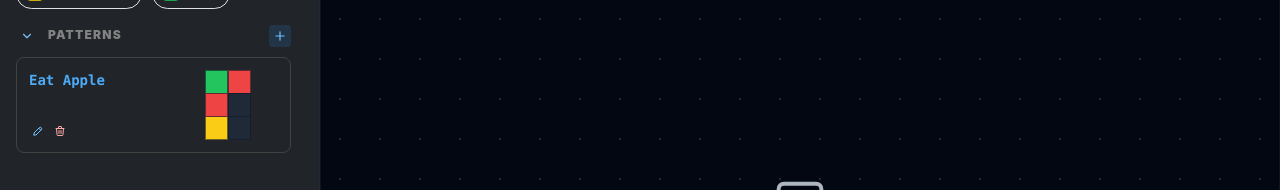
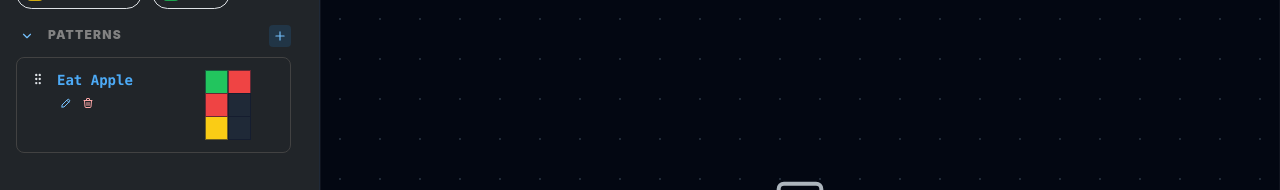
Before and after one commit to Fancyflame/tespat-engine, a React (Vite) app in the folder tespat-web/: page / in a window 1280 px wide. Shown: the part 161-351 px from the top of the page. Built offline with nearby package versions, Linux system fonts and the light colour scheme.

Commit message:
feat: tespat-web现在可以拖拽模式位置了

```diff
--- a/tespat-web/src/components/Sidebar/PatternCard.tsx
+++ b/tespat-web/src/components/Sidebar/PatternCard.tsx
@@ -1,13 +1,6 @@
-import {
-    Card,
-    Group,
-    Text,
-    ActionIcon,
-    Center,
-    Stack,
-    Box,
-} from "@mantine/core";
-import { IconTrash, IconPencil } from "@tabler/icons-react";
+import { Card, Group, Text, ActionIcon, Center, Stack } from "@mantine/core";
+import { IconTrash, IconPencil, IconGripVertical } from "@tabler/icons-react";
+import type { DragEventHandler } from "react";
 import { PatternRule } from "../../ProjectData";
 import { GridDisplay2D } from "../GridDisplay2D/GridDisplay2D";
 
@@ -15,18 +8,30 @@ interface PatternCardProps {
     id: string;
     rule: PatternRule;
     selected?: boolean;
+    dragging?: boolean;
+    dropIndicator?: "before" | "after" | null;
     onSelect?: () => void;
     onRename: (newName: string) => void;
     onDelete: () => void;
+    onDragStart?: DragEventHandler<HTMLButtonElement>;
+    onDragEnd?: DragEventHandler<HTMLButtonElement>;
+    onDragOver?: DragEventHandler<HTMLDivElement>;
+    onDrop?: DragEventHandler<HTMLDivElement>;
 }
 
 export const PatternCard = ({
     id,
     rule,
     selected = false,
+    dragging = false,
+    dropIndicator = null,
     onSelect,
     onRename,
     onDelete,
+    onDragStart,
+    onDragEnd,
+    onDragOver,
+    onDrop,
 }: PatternCardProps) => {
     const handleRenameClick = () => {
         const newName = window.prompt("输入新的规则名称", id);
@@ -49,14 +54,42 @@ export const PatternCard = ({
             radius="md"
             bg={selected ? "blue.9" : "gray.9"}
             onClick={onSelect}
+            onDragOver={onDragOver}
+            onDrop={onDrop}
             style={{
                 cursor: "pointer",
+                opacity: dragging ? 0.55 : 1,
                 borderColor: selected
                     ? "var(--mantine-color-blue-4)"
                     : undefined,
+                borderTopColor:
+                    dropIndicator === "before"
+                        ? "var(--mantine-color-blue-4)"
+                        : undefined,
+                borderBottomColor:
+                    dropIndicator === "after"
+                        ? "var(--mantine-color-blue-4)"
+                        : undefined,
+                borderTopWidth: dropIndicator === "before" ? 2 : undefined,
+                borderBottomWidth: dropIndicator === "after" ? 2 : undefined,
+                transition: "opacity 120ms ease, border-color 120ms ease",
             }}
         >
             <Group justify="space-between" align="stretch" wrap="nowrap">
+                <Group gap="xs" align="flex-start" wrap="nowrap">
+                    <ActionIcon
+                        variant="subtle"
+                        size="xs"
+                        color="gray"
+                        draggable={true}
+                        title="拖拽调整顺序"
+                        onMouseDown={(event) => event.stopPropagation()}
+                        onClick={(event) => event.stopPropagation()}
+                        onDragStart={onDragStart}
+                        onDragEnd={onDragEnd}
+                    >
+                        <IconGripVertical size={14} />
+                    </ActionIcon>
                     <Stack gap={4} justify="space-between">
                         <Text
                             size="sm"
@@ -91,6 +124,7 @@ export const PatternCard = ({
                             </ActionIcon>
                         </Group>
                     </Stack>
+                </Group>
                 <Center w={100} h={70}>
                     <GridDisplay2D width={rule.width} data={rule.pattern} />
                 </Center>
--- a/tespat-web/src/components/Sidebar/PatternRulesSection.tsx
+++ b/tespat-web/src/components/Sidebar/PatternRulesSection.tsx
@@ -1,4 +1,4 @@
-import { useMemo } from "react";
+import { useMemo, useState } from "react";
 import { Stack, ActionIcon } from "@mantine/core";
 import { IconPlus } from "@tabler/icons-react";
 import { PatternRule, useProject } from "../../ProjectData";
@@ -6,13 +6,52 @@ import { useEditor, getSelectedPatternId } from "../../EditorData";
 import { PatternCard } from "./PatternCard";
 import { CollapsibleSection } from "./CollapsibleSection";
 
+type DropIndicator = {
+    targetId: string;
+    position: "before" | "after";
+};
+
+const getOrderedPatternIds = (
+    patternOrder: string[],
+    patterns: Map<string, PatternRule>,
+) => {
+    const orderedIds: string[] = [];
+    const seen = new Set<string>();
+
+    for (const id of patternOrder) {
+        if (!patterns.has(id) || seen.has(id)) continue;
+        seen.add(id);
+        orderedIds.push(id);
+    }
+
+    for (const id of patterns.keys()) {
+        if (seen.has(id)) continue;
+        seen.add(id);
+        orderedIds.push(id);
+    }
+
+    return orderedIds;
+};
+
 export const PatternRulesSection = () => {
     const { project, setProject } = useProject();
     const { editor, setEditor } = useEditor();
+    const [draggingId, setDraggingId] = useState<string | null>(null);
+    const [dropIndicator, setDropIndicator] = useState<DropIndicator | null>(
+        null,
+    );
 
     const rules: Array<[string, PatternRule]> = useMemo(
-        () => Array.from(project.patterns.entries()),
-        [project.patterns],
+        () =>
+            getOrderedPatternIds(project.patternOrder, project.patterns)
+                .map((id) => {
+                    const rule = project.patterns.get(id);
+                    return rule ? ([id, rule] as const) : null;
+                })
+                .filter(
+                    (entry): entry is [string, PatternRule] => entry !== null,
+                ),
+        [project.patternOrder, project.patterns],
     );
 
     const handleRenameRule = (id: string, newName: string) => {
@@ -25,7 +64,12 @@ export const PatternRulesSection = () => {
             if (patterns.has(trimmed) && trimmed !== id) return prev;
             patterns.delete(id);
             patterns.set(trimmed, { ...rule });
-            return { ...prev, patterns };
+            const patternOrder = prev.patternOrder.includes(id)
+                ? prev.patternOrder.map((patternId) =>
+                      patternId === id ? trimmed : patternId,
+                  )
+                : [...prev.patternOrder, trimmed];
+            return { ...prev, patterns, patternOrder };
         });
         setEditor((prev) => {
             if (getSelectedPatternId(prev.displayMode) !== id) return prev;
@@ -41,7 +85,10 @@ export const PatternRulesSection = () => {
             const patterns = new Map(prev.patterns);
             if (!patterns.has(id)) return prev;
             patterns.delete(id);
-            return { ...prev, patterns };
+            const patternOrder = prev.patternOrder.filter(
+                (patternId) => patternId !== id,
+            );
+            return { ...prev, patterns, patternOrder };
         });
         setEditor((prev) => {
             if (getSelectedPatternId(prev.displayMode) !== id) return prev;
@@ -86,7 +133,11 @@ export const PatternRulesSection = () => {
         setProject((prev) => {
             const patterns = new Map(prev.patterns);
             patterns.set(newId, newRule);
-            return { ...prev, patterns };
+            return {
+                ...prev,
+                patterns,
+                patternOrder: [...prev.patternOrder, newId],
+            };
         });
 
         setEditor((prev) => ({
@@ -98,6 +149,45 @@ export const PatternRulesSection = () => {
             enableEdit: true,
             displayMode: { mode: "editor", selectedPatternId: newId },
         }));
+    };
+
+    const handleMoveRule = (
+        sourceId: string,
+        targetId: string,
+        position: "before" | "after",
+    ) => {
+        if (sourceId === targetId) return;
+
+        setProject((prev) => {
+            const orderedIds = getOrderedPatternIds(
+                prev.patternOrder,
+                prev.patterns,
+            );
+            if (!orderedIds.includes(sourceId) || !orderedIds.includes(targetId)) {
+                return prev;
+            }
+
+            const nextPatternOrder = orderedIds.filter((id) => id !== sourceId);
+            const insertIndex = nextPatternOrder.indexOf(targetId);
+
+            if (insertIndex < 0) return prev;
+
+            nextPatternOrder.splice(
+                position === "before" ? insertIndex : insertIndex + 1,
+                0,
+                sourceId,
+            );
+
+            const unchanged =
+                nextPatternOrder.length === prev.patternOrder.length &&
+                nextPatternOrder.every(
+                    (patternId, index) => patternId === prev.patternOrder[index],
+                );
+
+            if (unchanged) return prev;
+
+            return { ...prev, patternOrder: nextPatternOrder };
+        });
     };
 
     return (
@@ -125,9 +215,63 @@ export const PatternRulesSection = () => {
                         selected={
                             getSelectedPatternId(editor.displayMode) === id
                         }
+                        dragging={draggingId === id}
+                        dropIndicator={
+                            dropIndicator?.targetId === id
+                                ? dropIndicator.position
+                                : null
+                        }
                         onSelect={() => handleSelectRule(id)}
                         onRename={(newName) => handleRenameRule(id, newName)}
                         onDelete={() => handleDeleteRule(id)}
+                        onDragStart={(event) => {
+                            event.dataTransfer.effectAllowed = "move";
+                            event.dataTransfer.setData("text/plain", id);
+                            setDraggingId(id);
+                            setDropIndicator(null);
+                        }}
+                        onDragEnd={() => {
+                            setDraggingId(null);
+                            setDropIndicator(null);
+                        }}
+                        onDragOver={(event) => {
+                            if (!draggingId || draggingId === id) return;
+                            event.preventDefault();
+                            const bounds =
+                                event.currentTarget.getBoundingClientRect();
+                            const position =
+                                event.clientY < bounds.top + bounds.height / 2
+                                    ? "before"
+                                    : "after";
+
+                            setDropIndicator((prev) => {
+                                if (
+                                    prev?.targetId === id &&
+                                    prev.position === position
+                                ) {
+                                    return prev;
+                                }
+                                return { targetId: id, position };
+                            });
+                        }}
+                        onDrop={(event) => {
+                            event.preventDefault();
+                            if (!draggingId || draggingId === id) {
+                                setDropIndicator(null);
+                                return;
+                            }
+
+                            const bounds =
+                                event.currentTarget.getBoundingClientRect();
+                            const position =
+                                event.clientY < bounds.top + bounds.height / 2
+                                    ? "before"
+                                    : "after";
+
+                            handleMoveRule(draggingId, id, position);
+                            setDraggingId(null);
+                            setDropIndicator(null);
+                        }}
                     />
                 ))}
             </Stack>
```
Also changed, not shown: tespat-web/src/FileSyncContext.tsx (+3 -6 lines), tespat-web/src/ProjectData.tsx (+13 -1 lines), tespat-web/src/projectSerialization.ts (+46 -4 lines), 1 other file (tests, documents, lock files or other folders). Lines whose indentation alone changed are shown as unchanged.
